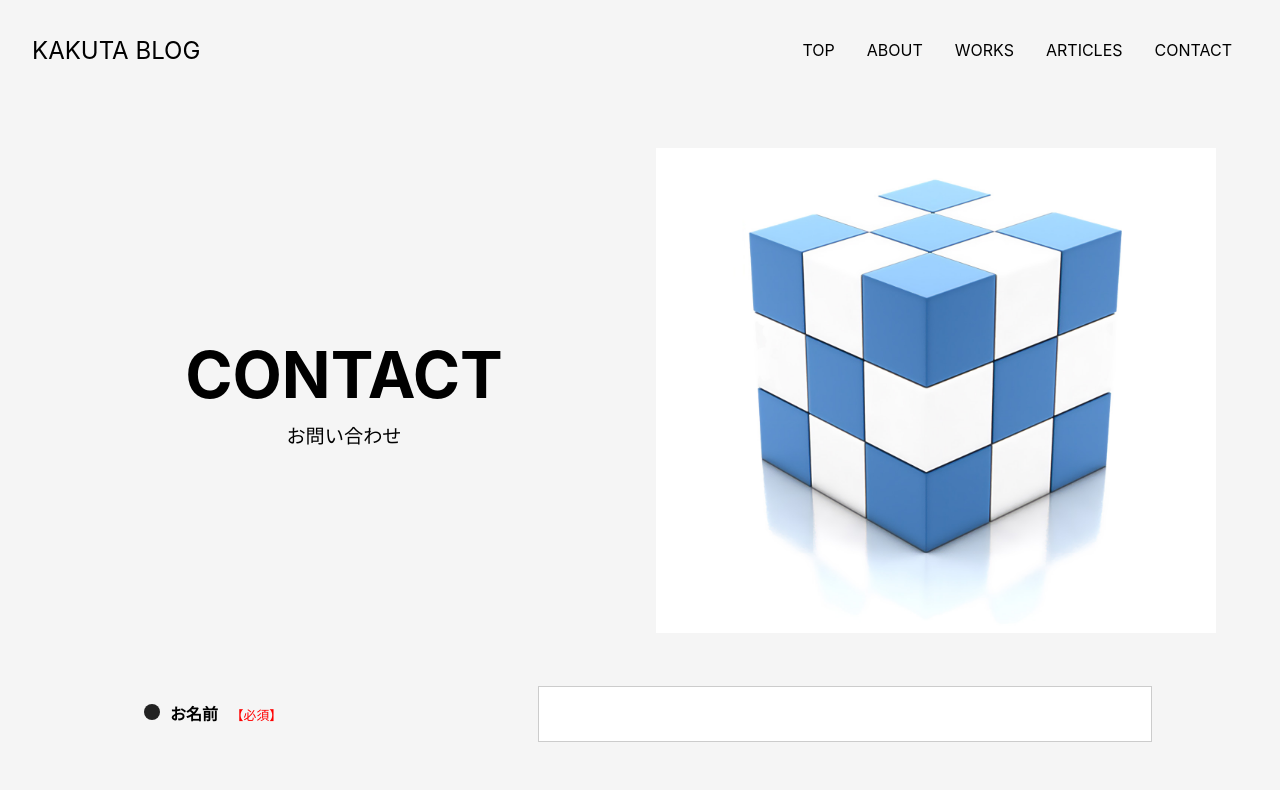
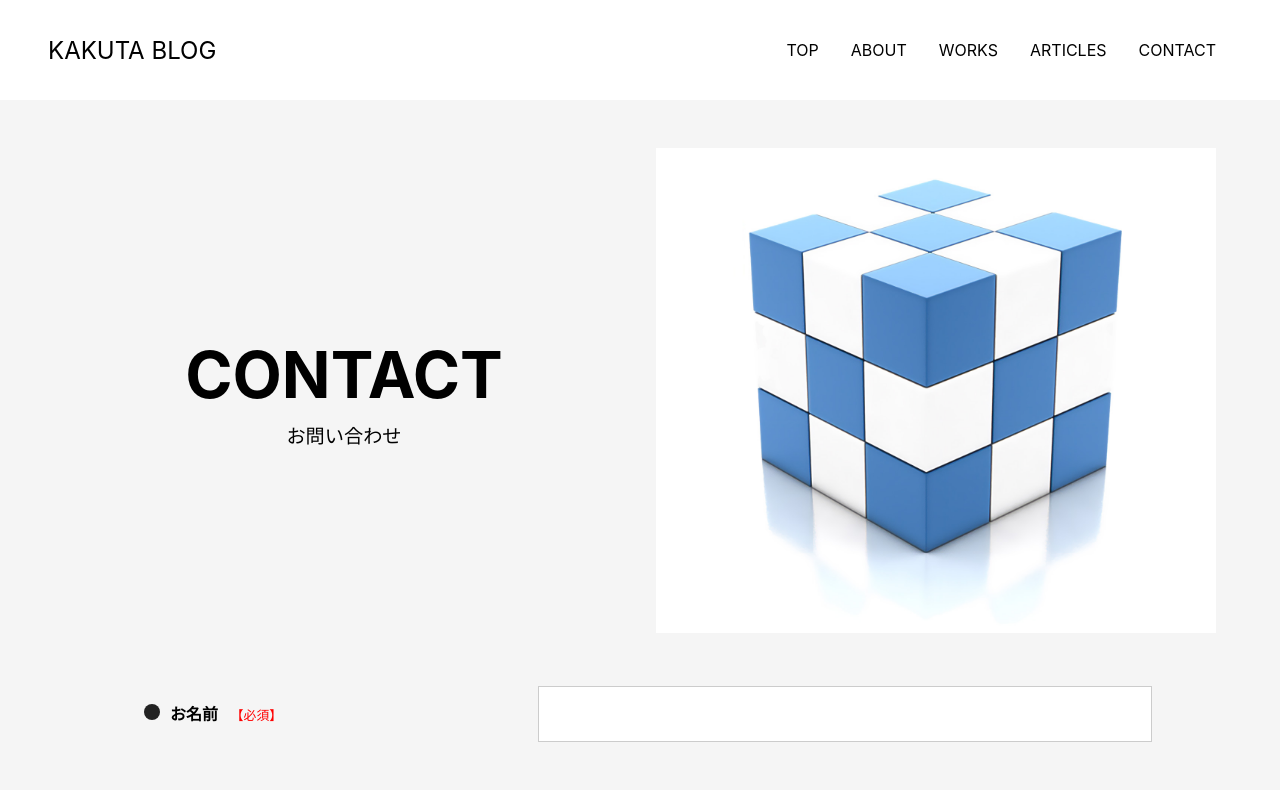
Before and after one commit to kakuta0915/kakuta-tech-blog, a Next.js app: page /contact in a window 1280 px wide. Shown: the top 790 px of the page. Built offline with nearby package versions, Linux system fonts and the light colour scheme; no server answers.

Commit message:
🎨 header部分のデザインを変更した

```diff
--- a/src/components/header/header.jsx
+++ b/src/components/header/header.jsx
@@ -5,11 +5,9 @@ import Container from '../container/container'
 
 export default function Header() {
   return (
-    <Container large>
-      <header className={styles.header}>
-        <Logo />
-        <Nav />
-      </header>
-    </Container>
+    <header className={styles.header}>
+      <Logo />
+      <Nav />
+    </header>
   )
 }
--- a/src/components/header/header.module.css
+++ b/src/components/header/header.module.css
@@ -2,7 +2,15 @@
   display: flex;
   justify-content: space-between;
   align-items: center;
-  padding: 2rem 0;
+  padding: 1rem;
   margin: 0 auto;
   border-bottom: 1px solid var(--gray);
+  background-color: var(--white);
 }
+
+@media (min-width: 768px) {
+  .header {
+    margin-bottom: 1rem;
+    padding: 2rem 3rem;
+  }
+}
```
